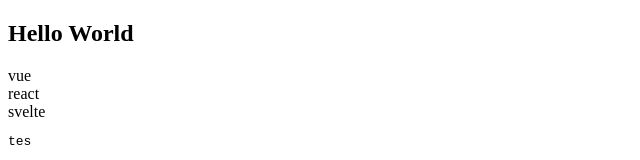
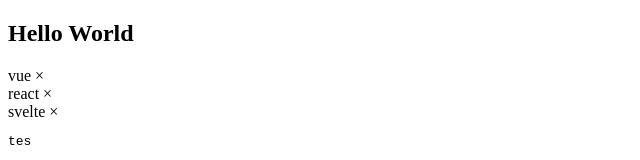
Before and after one commit to Ardhiityo/VueJS-3-Mastery-BWA, a Vue app in the folder vue-101/: page / in a window 1280 px wide. Shown: the top 160 px of the page, without its empty margins (0-640 px from the left). Built offline with nearby package versions, Linux system fonts and the light colour scheme.

Commit message:
Bekerja dengan Method

```diff
--- a/vue-101/src/components/TagInput.vue
+++ b/vue-101/src/components/TagInput.vue
@@ -4,14 +4,24 @@
     data: () => ({
         value: 'tes',
         tags: ['vue', 'react', 'svelte']
-    })
+    }),
+    methods: {
+        removeTags: function (index) {
+            this.tags.splice(index, 1);
+        },
+        removeLastTags: function () {
+            if (this.value.length === 0) {
+                this.tags.pop()
+            }
+        }
+    }
 }
 </script>
 
 <template>
     <section>
         <div v-for="(tag, index) in tags" :key="index">
-            {{ tag }}
+            {{ tag }} <span @click="removeTags(index)">&times;</span>
         </div>
 
         <!-- Digunakan untuk menampilkan teks apa-adanya, apabila memiliki whitespace maka ditampilkan -->
@@ -34,7 +44,7 @@
 
         <!-- Cara baru : 2 flow data binding -->
         <!-- Trim untuk menghapus whitespace -->
-        <input type="text" v-model.trim="value" @keydown.enter="tags.push($event.target.value)"
-            @keydown.tab.prevent="tags.push($event.target.value)">
+        <input type="text" v-model.trim="value" @keydown.backspace="removeLastTags"
+            @keydown.enter="tags.push($event.target.value)" @keydown.tab.prevent="tags.push($event.target.value)">
     </section>
 </template>
```
